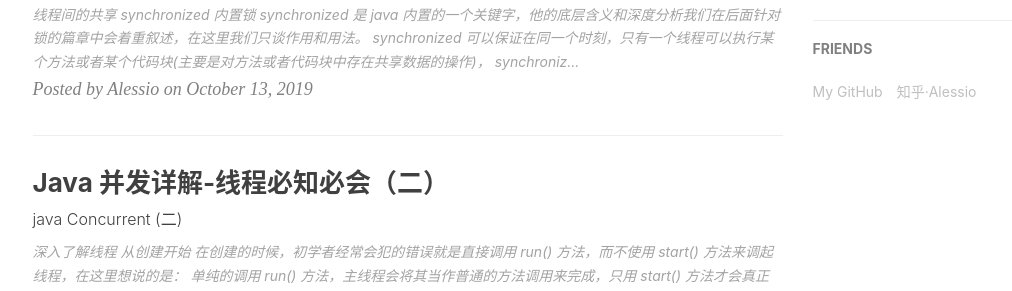
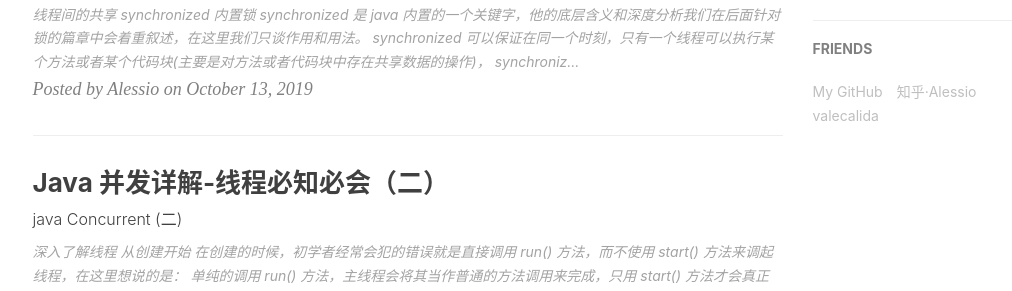
Before and after one commit to Zjianru/zjianru.github.io, a Jekyll site: the page built from index.html, in a window 1280 px wide and 900 px high, scrolled down 1045 px. Shown: the part 153-444 px from the top of the window, without its empty margins (135-1147 px from the left). Built offline with Jekyll 4.4.1, drawn with Linux system fonts in a browser that asks for light colours; nearby versions of some CDN libraries; the list of posts is cut into pages by our own code; comment, search, counter and statistics services are not loaded.

Commit message:
add friend link

```diff
--- a/_config.yml
+++ b/_config.yml
@@ -103,5 +103,9 @@ friends: [
     },{
         title: "知乎·Alessio",
         href: "https://www.zhihu.com/people/zhu-jian-ru"
+    },{
+        title: "valecalida",
+        href: "https://valecasec.github.io/"
     }
+
 ]
```
